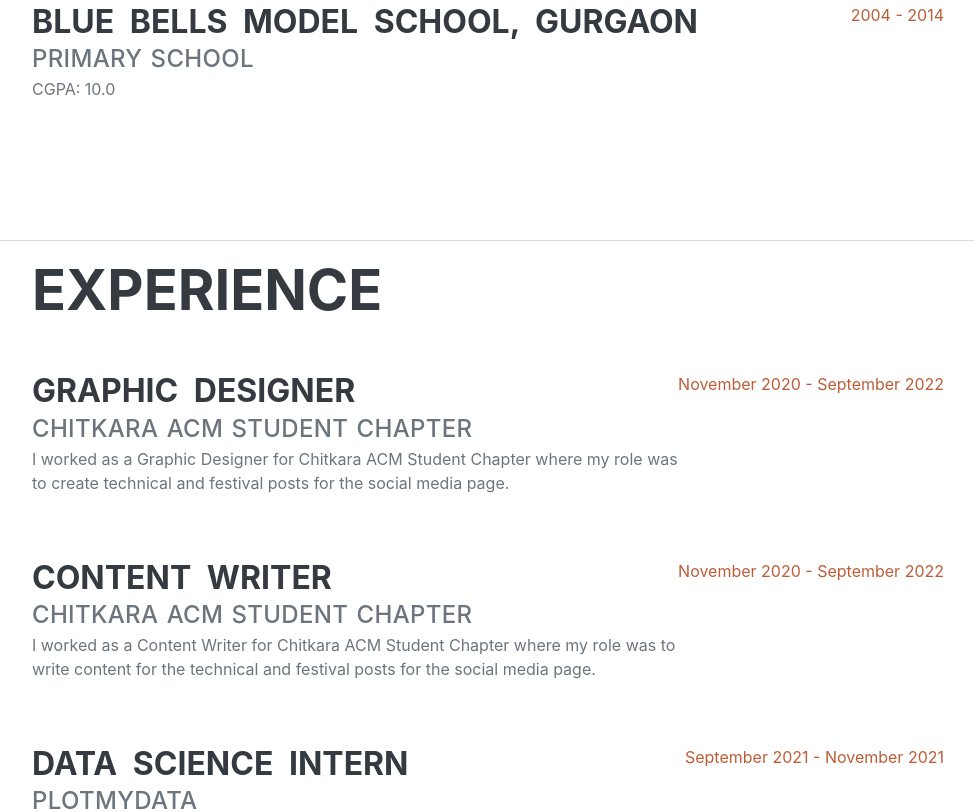
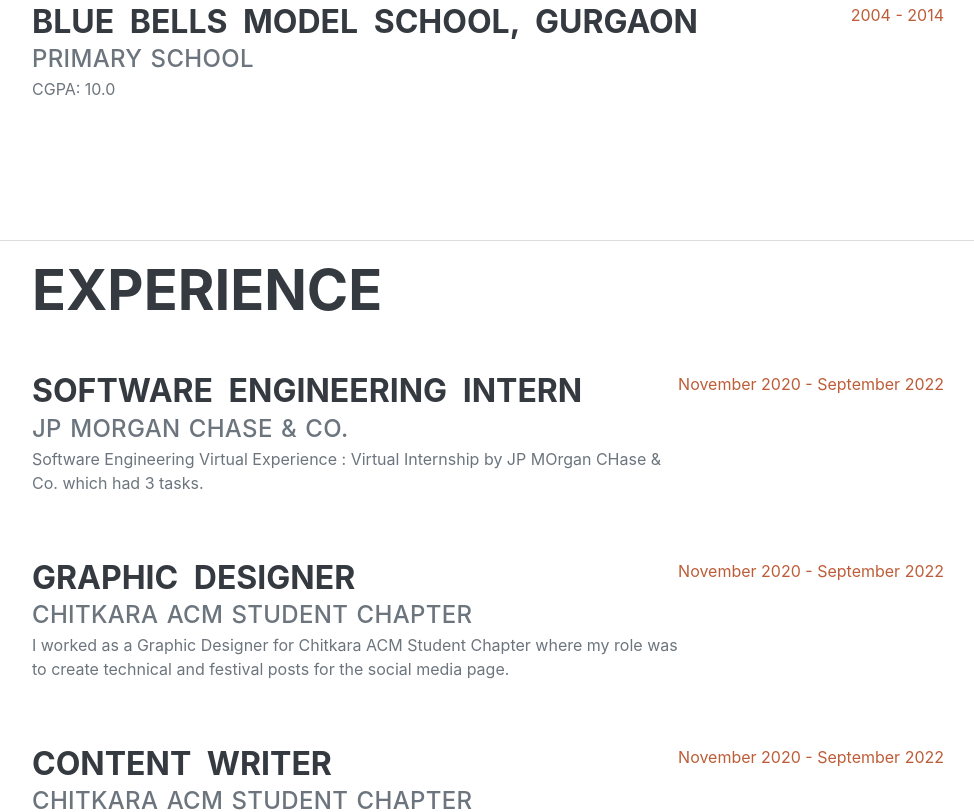
Before and after one commit to PallaviArora1010/PallaviArora1010.github.io, a plain HTML site: page index.html in a window 1280 px wide. Shown: the part 1361-2173 px from the top of the page, without its empty margins (288-1262 px from the left). Drawn offline with nearby package versions, Linux system fonts and the light colour scheme; a web font is replaced by a local one.

Commit message:
Update index.html

```diff
--- a/index.html
+++ b/index.html
@@ -44,7 +44,7 @@
                     </h1>
                     <div class="subheading mb-5">
                         Date Of Birth : 10<sup>th</sup> October 2001 <br>
-                        Address : #107, Tower-4, Highland Park, Zirakpur - 140603 <br>
+                        Address :Zirakpur, Punjab - 140603 <br>
                         Contact Number : 9971740897<br>
                         <a href="mailto:pallaviarora1010@gmail.com">pallaviarora1010@gmail.com</a>
                     </div>
@@ -100,6 +100,14 @@
             <section class="resume-section" id="experience">
                 <div class="resume-section-content">
                     <h2 class="mb-5">Experience</h2>
+                    <div class="d-flex flex-column flex-md-row justify-content-between mb-5">
+                        <div class="flex-grow-1">
+                            <h3 class="mb-0">Software Engineering Intern</h3>
+                            <div class="subheading mb-3">JP Morgan Chase & Co.</div>
+                            <p>Software Engineering Virtual Experience : Virtual Internship by JP MOrgan CHase & Co. which had 3 tasks.</p>
+                        </div>
+                        <div class="flex-shrink-0"><span class="text-primary">November 2020 - September 2022</span></div>
+                    </div>
                     <div class="d-flex flex-column flex-md-row justify-content-between mb-5">
                         <div class="flex-grow-1">
                             <h3 class="mb-0">Graphic Designer</h3>
```
